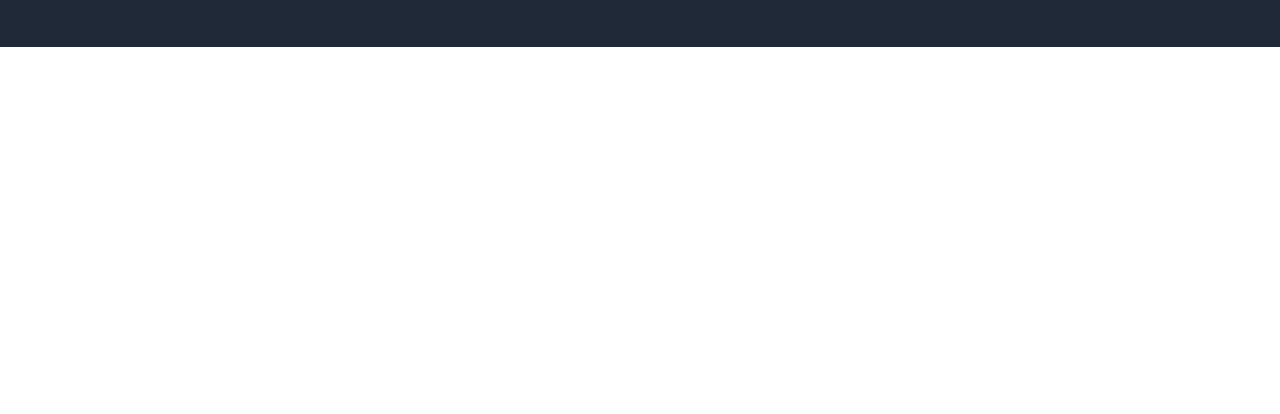
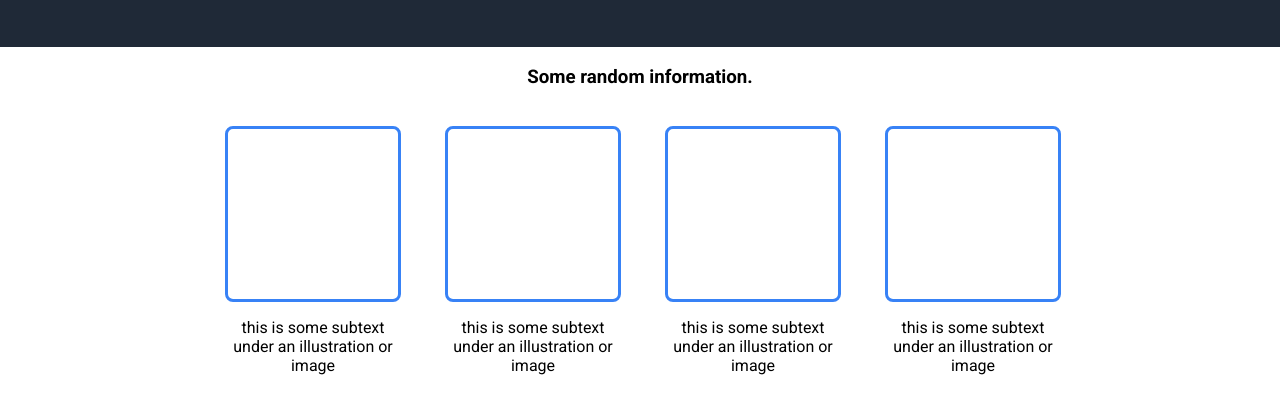
Before and after one commit to AneeIsh23-dev/landing_page, a plain HTML site: page index.html in a window 1280 px wide. Shown: the part 324-738 px from the top of the page. Drawn offline with Linux system fonts and the light colour scheme.

Commit message:
Add infomation section

```diff
--- a/index.html
+++ b/index.html
@@ -29,6 +29,31 @@
 
     </div>
 
+    <div class="info">
+        <h3>Some random information.</h3>
+        <div class="boxcontainer">
+            <div class="chunk">
+                <div class="box"></div>
+                <p>this is some subtext under an illustration or image</p>
+            </div>
+
+            <div class="chunk">
+                <div class="box"></div>
+                <p>this is some subtext under an illustration or image</p>
+            </div>
+
+            <div class="chunk">
+                <div class="box"></div>
+                <p>this is some subtext under an illustration or image</p>
+            </div>
+
+            <div class="chunk">
+                <div class="box"></div>
+                <p>this is some subtext under an illustration or image</p>
+            </div>
+        </div>
+    </div>
+
 
 </body>
 </html>
--- a/styles.css
+++ b/styles.css
@@ -85,3 +85,38 @@ a{
     border-style: none;
     border-radius: 8px;
 }
+
+
+
+/* Info Section--------------------------------------------------> */
+
+h3{
+    text-align: center;
+}
+
+.boxcontainer{
+    display: flex;
+    gap: 50px;
+    padding: 20px 100px;
+    justify-content: center;
+
+}
+
+.chunk{
+    display: flex;
+    flex-direction: column;
+    align-items: center;
+    text-align: center;
+    flex-wrap: wrap;
+    width: 170px;
+}
+
+
+
+
+.box{
+    width: 170px;
+    height: 170px;
+    border: 3px solid #3882F6 ;
+    border-radius: 8px;
+}
```
